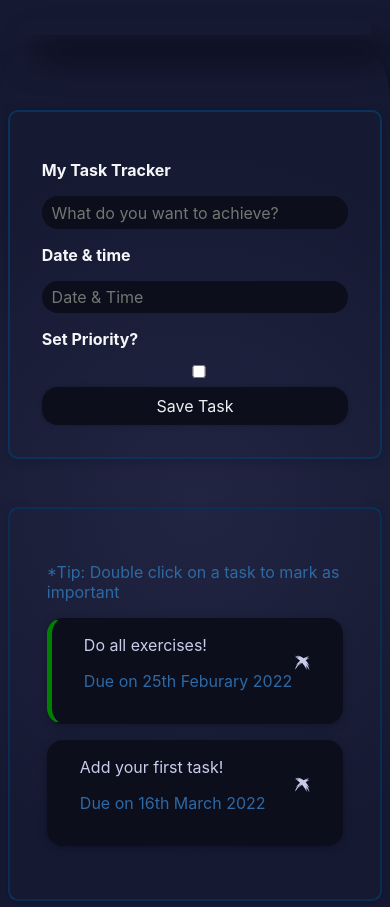
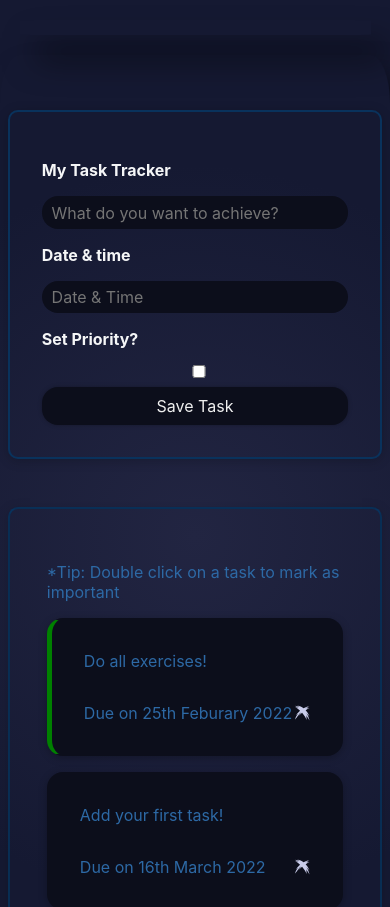
Before and after one commit to jalonghurst/motivational-task-tracker, a React (Create React App) app: page / in a window 390 px wide. Shown: the top 907 px of the page. Built offline with nearby package versions, Linux system fonts and the light colour scheme.

Commit message:
Made task list more responsive

```diff
--- a/src/components/TaskGoals/Task/Task.js
+++ b/src/components/TaskGoals/Task/Task.js
@@ -16,7 +16,7 @@ const Task = props => {
       className={`goal-item ${props.reminder ? 'reminder' : ''}`}
       onDoubleClick={() => props.onToggle(props.id)}>
         {props.children}
-        <GiCrossMark onClick={deleteHandler}/>
+        <GiCrossMark style={{alignSelf: 'center'}} onClick={deleteHandler}/>
     </li>
   );
 };
--- a/src/components/TaskGoals/TaskList/TaskList.js
+++ b/src/components/TaskGoals/TaskList/TaskList.js
@@ -15,7 +15,7 @@ const TaskList = props => {
           onDelete={props.onDeleteItem}
           onToggle={props.onToggle}
         >
-          <span>{goal.text}</span>
+          <p>{goal.text}</p>
           <p>{goal.date}</p>
         </Task>
       ))}
```
Also changed, not shown: 1 other file (tests, documents, lock files or other folders).
